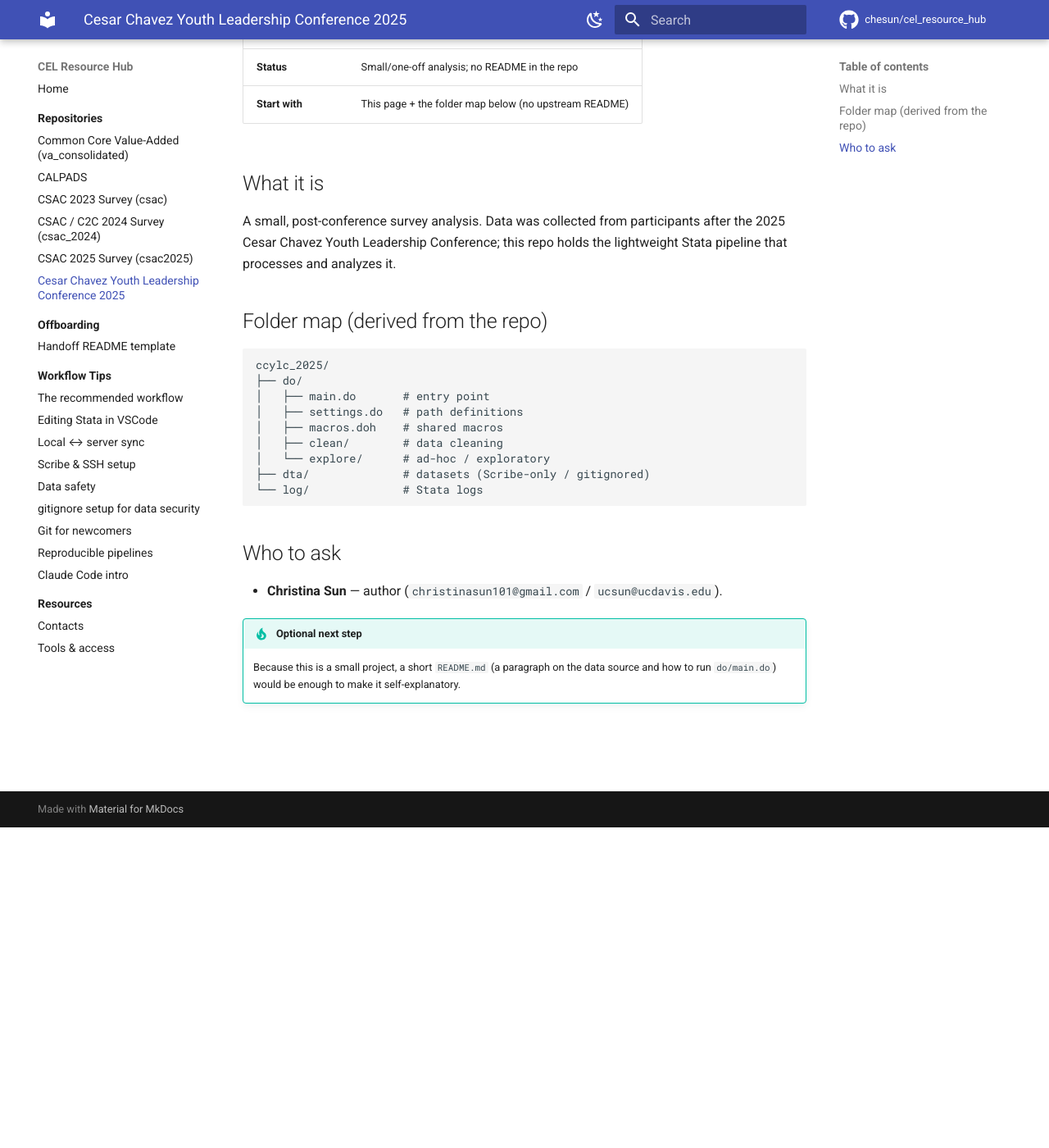
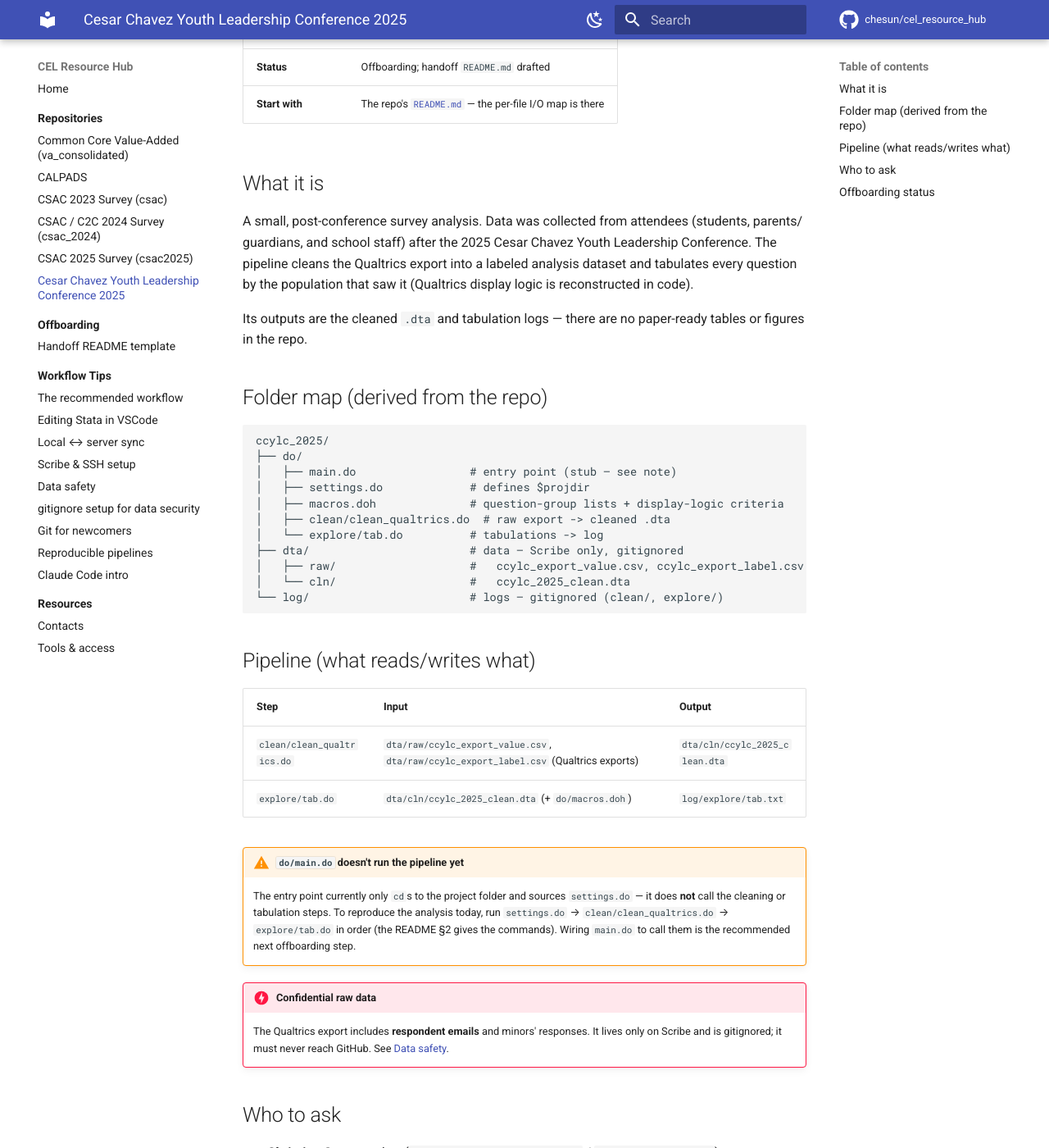
Before and after one commit to chesun/cel_resource_hub, an MkDocs documentation site: the page built from docs/repositories/ccylc-2025.md, in a window 1280 px wide and 1400 px high, scrolled down 391 px. Shown: the whole window at 82% size. Built offline with MkDocs 1.6.1 and Material for MkDocs 9.7.7, drawn with Linux system fonts in a browser that asks for light colours; comment, search, counter and statistics services are not loaded; some of the changed text lies outside the part shown.

Commit message:
Fill ccylc_2025 hub page from drafted handoff README
Scribe path (/home/research/ca_ed_lab/projects/ccylc), status, pipeline I/O map, a main.do-stub warning, and the offboarding checklist; update the repositories index status cell.

Co-Authored-By: Claude Opus 4.8 (1M context) <noreply@anthropic.com>

````diff
--- a/docs/repositories/ccylc-2025.md
+++ b/docs/repositories/ccylc-2025.md
@@ -6,35 +6,64 @@ Conference (CCYLC)** in 2025.
 | | |
 |---|---|
 | **GitHub** | <https://github.com/chesun/ccylc_2025> (public) |
-| **Runs on (Scribe)** | _TODO: confirm Scribe path (if it runs on Scribe)_ |
-| **Entry point** | `do/main.do` (Stata) |
-| **Status** | Small/one-off analysis; no README in the repo |
-| **Start with** | This page + the folder map below (no upstream README) |
+| **Runs on (Scribe)** | `/home/research/ca_ed_lab/projects/ccylc` |
+| **Entry point** | `do/main.do` — **currently a stub** (see note below) |
+| **Status** | Offboarding; handoff `README.md` drafted |
+| **Start with** | The repo's [`README.md`](https://github.com/chesun/ccylc_2025#readme) — the per-file I/O map is there |
 
 ## What it is
 
-A small, post-conference survey analysis. Data was collected from participants after the 2025
-Cesar Chavez Youth Leadership Conference; this repo holds the lightweight Stata pipeline that
-processes and analyzes it.
+A small, post-conference survey analysis. Data was collected from attendees (students, parents/
+guardians, and school staff) after the 2025 Cesar Chavez Youth Leadership Conference. The
+pipeline cleans the Qualtrics export into a labeled analysis dataset and tabulates every
+question by the population that saw it (Qualtrics display logic is reconstructed in code).
+
+Its outputs are the cleaned `.dta` and tabulation logs — there are no paper-ready tables or
+figures in the repo.
 
 ## Folder map (derived from the repo)
 
 ```
 ccylc_2025/
 ├── do/
-│   ├── main.do       # entry point
-│   ├── settings.do   # path definitions
-│   ├── macros.doh    # shared macros
-│   ├── clean/        # data cleaning
-│   └── explore/      # ad-hoc / exploratory
-├── dta/              # datasets (Scribe-only / gitignored)
-└── log/              # Stata logs
+│   ├── main.do                 # entry point (stub — see note)
+│   ├── settings.do             # defines $projdir
+│   ├── macros.doh              # question-group lists + display-logic criteria
+│   ├── clean/clean_qualtrics.do  # raw export -> cleaned .dta
+│   └── explore/tab.do          # tabulations -> log
+├── dta/                        # data — Scribe only, gitignored
+│   ├── raw/                    #   ccylc_export_value.csv, ccylc_export_label.csv
+│   └── cln/                    #   ccylc_2025_clean.dta
+└── log/                        # logs — gitignored (clean/, explore/)
 ```
+
+## Pipeline (what reads/writes what)
+
+| Step | Input | Output |
+|---|---|---|
+| `clean/clean_qualtrics.do` | `dta/raw/ccylc_export_value.csv`, `dta/raw/ccylc_export_label.csv` (Qualtrics exports) | `dta/cln/ccylc_2025_clean.dta` |
+| `explore/tab.do` | `dta/cln/ccylc_2025_clean.dta` (+ `do/macros.doh`) | `log/explore/tab.txt` |
+
+!!! warning "`do/main.do` doesn't run the pipeline yet"
+    The entry point currently only `cd`s to the project folder and sources `settings.do` — it
+    does **not** call the cleaning or tabulation steps. To reproduce the analysis today, run
+    `settings.do` → `clean/clean_qualtrics.do` → `explore/tab.do` in order (the README §2 gives
+    the commands). Wiring `main.do` to call them is the recommended next offboarding step.
+
+!!! danger "Confidential raw data"
+    The Qualtrics export includes **respondent emails** and minors' responses. It lives only on
+    Scribe and is gitignored; it must never reach GitHub. See
+    [Data safety](../workflow-tips/data-safety.md).
 
 ## Who to ask
 
 - **Christina Sun** — author (`christinasun101@gmail.com` / `ucsun@ucdavis.edu`).
 
-!!! tip "Optional next step"
-    Because this is a small project, a short `README.md` (a paragraph on the data source and
-    how to run `do/main.do`) would be enough to make it self-explanatory.
+## Offboarding status
+
+- [x] Handoff `README.md` with per-file I/O map — drafted in the repo.
+- [ ] `main.do` wired to run the full pipeline.
+- [ ] Completed end-to-end server run recorded.
+- [ ] Cold-read test by a non-author on Scribe.
+
+See the [offboarding standards](../offboarding/index.md) for what each item means.
````
Also changed, not shown: docs/repositories/index.md (+1 -1 lines).
